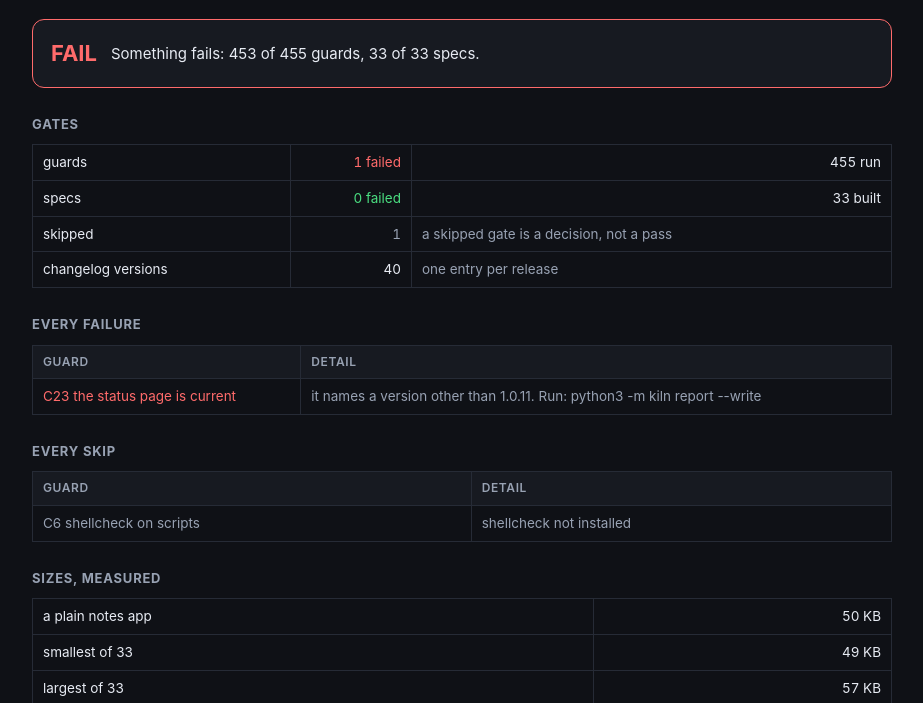
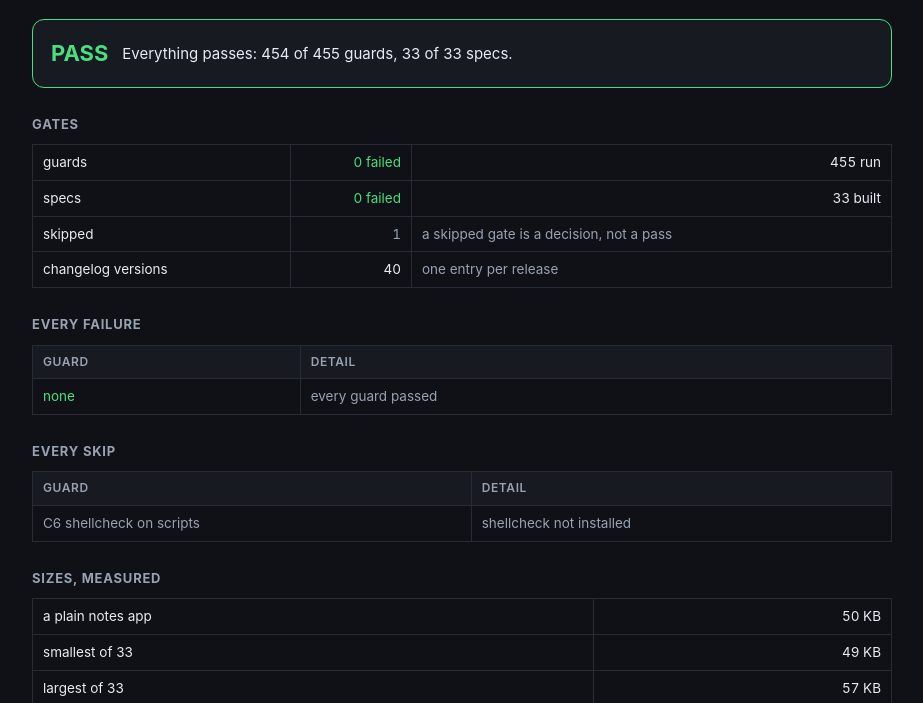
Before and after one commit to drsamonline/KILN, a plain HTML site: page docs/status.html in a window 1280 px wide. Shown: the part 95-798 px from the top of the page, without its empty margins (178-1101 px from the left). Drawn offline with Linux system fonts and the light colour scheme.

Commit message:
fix: a status page that depends on the machine cannot be diffed across machines
CI failed on the diff check: the page records which gates were skipped, and a
skip depends on what the machine has. Shellcheck is present in CI and absent
here, so the same tree produced two different pages.

Withdrawn: git diff --exit-code docs/status.html in CI. The job now regenerates,
runs the gates and uploads the page. Guard C23 keeps the committed copy on the
current version, which is the guarantee that survives a change of machine.

- 546 tests, 455 guards

```diff
--- a/docs/status.html
+++ b/docs/status.html
@@ -30,23 +30,23 @@ h2{font-size:13px;text-transform:uppercase;letter-spacing:.06em;color:var(--mute
 <p class="sub">v1.0.11 · 2026-11-14 · every number below was produced by
 running the gate, and none is copied from a document</p>
 
-<div class="verdict fail">
-  <b class="bad">FAIL</b>
-  <span>Something fails: 453 of
+<div class="verdict pass">
+  <b class="ok">PASS</b>
+  <span>Everything passes: 454 of
   455 guards, 33 of 33
   specs.</span>
 </div>
 
 <h2>Gates</h2>
 <table><tbody>
-<tr><td>guards</td><td class="n bad">1 failed</td><td class="n">455 run</td></tr>
+<tr><td>guards</td><td class="n ok">0 failed</td><td class="n">455 run</td></tr>
 <tr><td>specs</td><td class="n ok">0 failed</td><td class="n">33 built</td></tr>
 <tr><td>skipped</td><td class="n muted">1</td><td class="muted">a skipped gate is a decision, not a pass</td></tr>
 <tr><td>changelog versions</td><td class="n">40</td><td class="muted">one entry per release</td></tr>
 </tbody></table>
 
 <h2>Every failure</h2>
-<table><thead><tr><th>Guard</th><th>Detail</th></tr></thead><tbody><tr><td class="bad">C23 the status page is current</td><td class="muted">it names a version other than 1.0.11. Run: python3 -m kiln report --write</td></tr></tbody></table>
+<table><thead><tr><th>Guard</th><th>Detail</th></tr></thead><tbody><tr><td class="ok">none</td><td class="muted">every guard passed</td></tr></tbody></table>
 
 <h2>Every skip</h2>
 <table><thead><tr><th>Guard</th><th>Detail</th></tr></thead><tbody><tr><td class="muted">C6 shellcheck on scripts</td><td class="muted">shellcheck not installed</td></tr></tbody></table>
```
Also changed, not shown: docs/changelog.html (+1 -1 lines), 2 other files.
